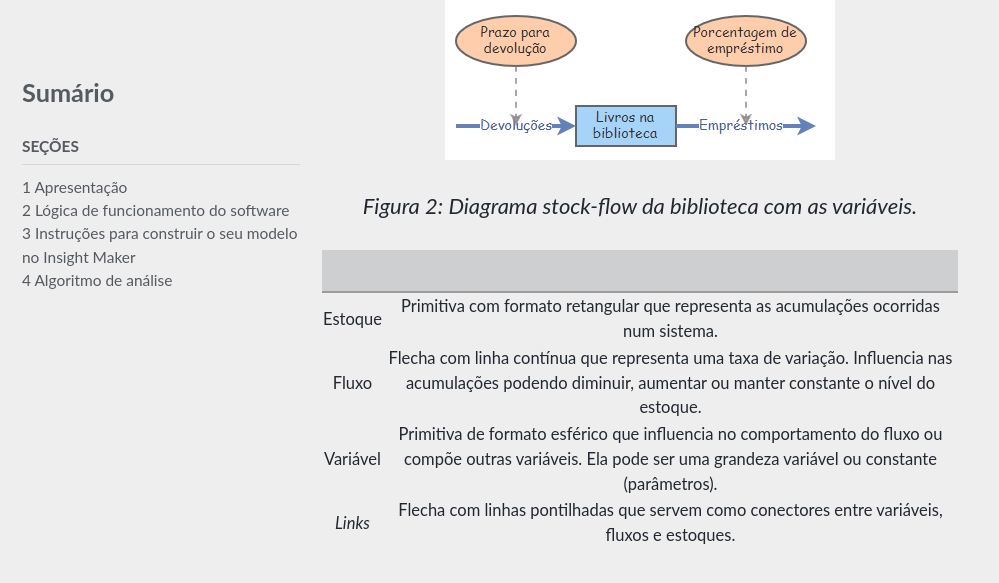
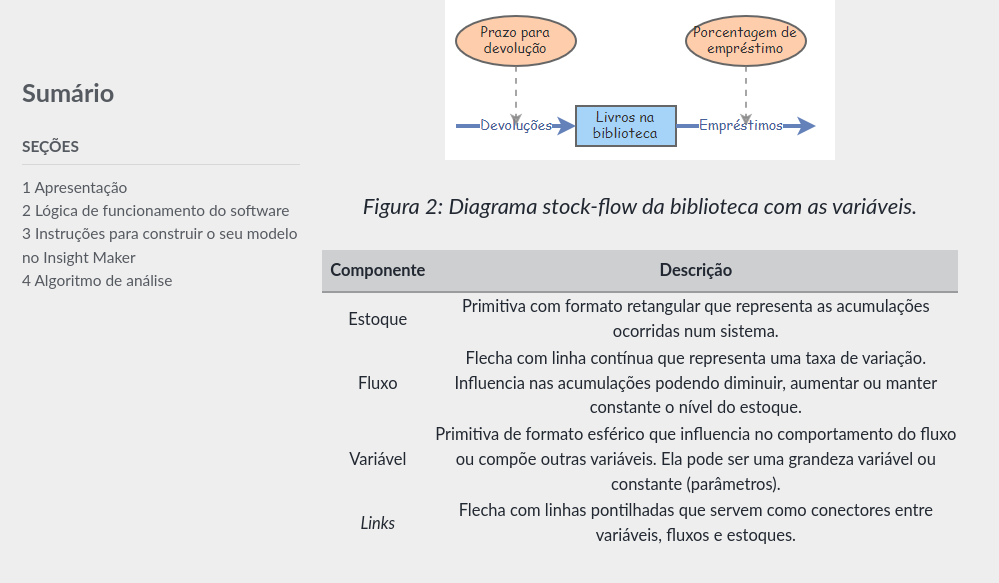
Before and after one commit to milenalauschner/MM, a Jekyll site: the page built from _pages/funcionamento.md, in a window 1280 px wide and 900 px high, scrolled down 1813 px, cut to the strip 0-594 px from the top of the window. Shown: the top 583 px of the strip, without its empty margins (0-999 px from the left). Built offline with Jekyll 4.4.1, drawn with Linux system fonts in a browser that asks for light colours; cached includes are drawn as plain includes; nearby versions of some CDN libraries; some web fonts are replaced; formulas are drawn with MathJax 3; comment, search, counter and statistics services are not loaded.

Commit message:
Update funcionamento.md

```diff
--- a/_pages/funcionamento.md
+++ b/_pages/funcionamento.md
@@ -34,8 +34,8 @@ Existem também componentes que podem influenciar no comportamento de um fluxo.
 *Figura 2: Diagrama stock-flow da biblioteca com as variáveis.*
  {: .text-center}
 
-|        |                                               |
-|:----:  |           :----:                              |
+|  Componente |                     Descrição                 |
+|   :----:    |                      :----:                   |
 |Estoque | Primitiva com formato retangular que representa as acumulações ocorridas num sistema.|
 | Fluxo  | Flecha com linha contínua que representa uma taxa de variação. Influencia nas acumulações podendo diminuir, aumentar ou manter constante o nível do estoque. |
 |Variável| Primitiva de formato esférico que influencia no comportamento do fluxo ou compõe  outras variáveis. Ela pode ser uma grandeza variável ou constante (parâmetros).|
```
